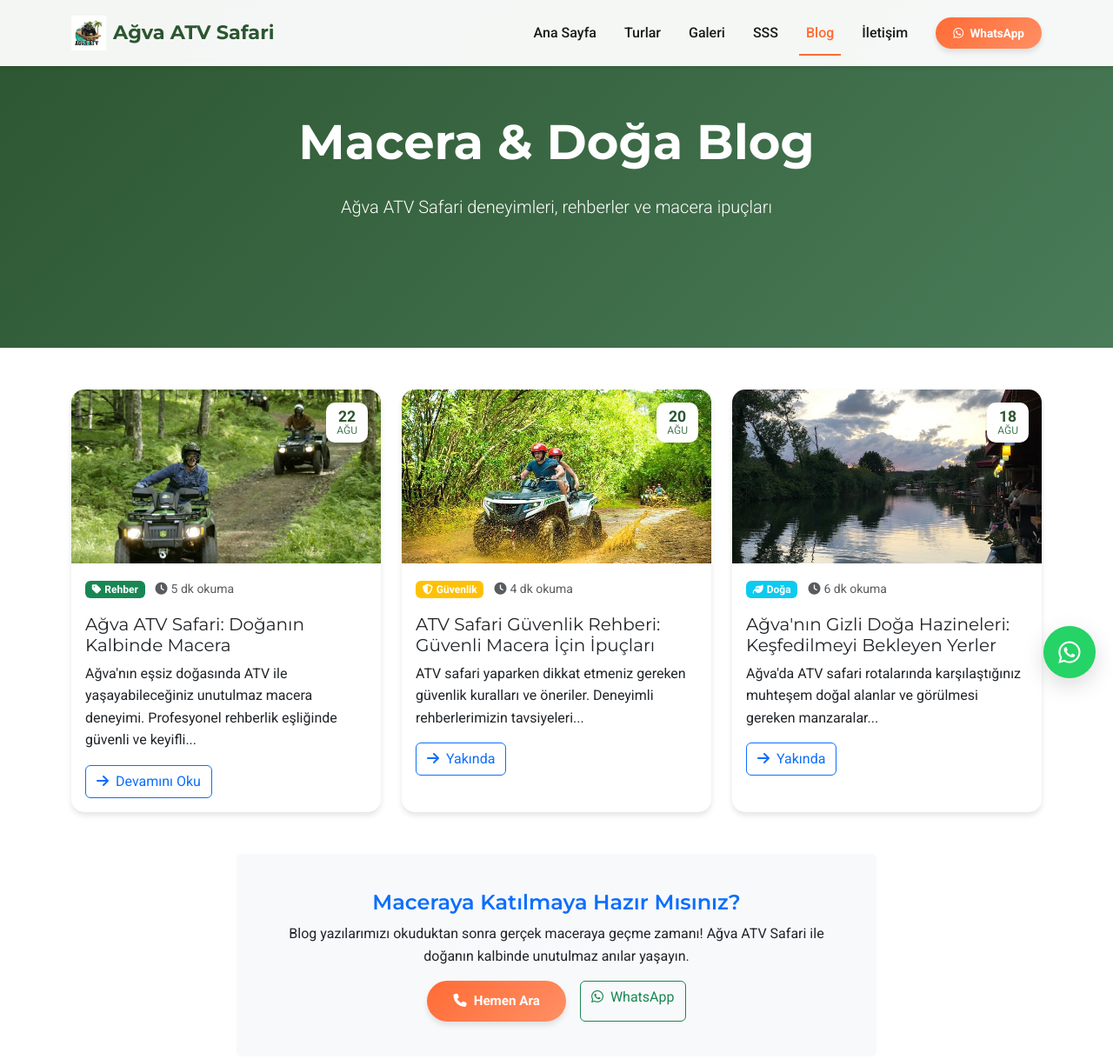
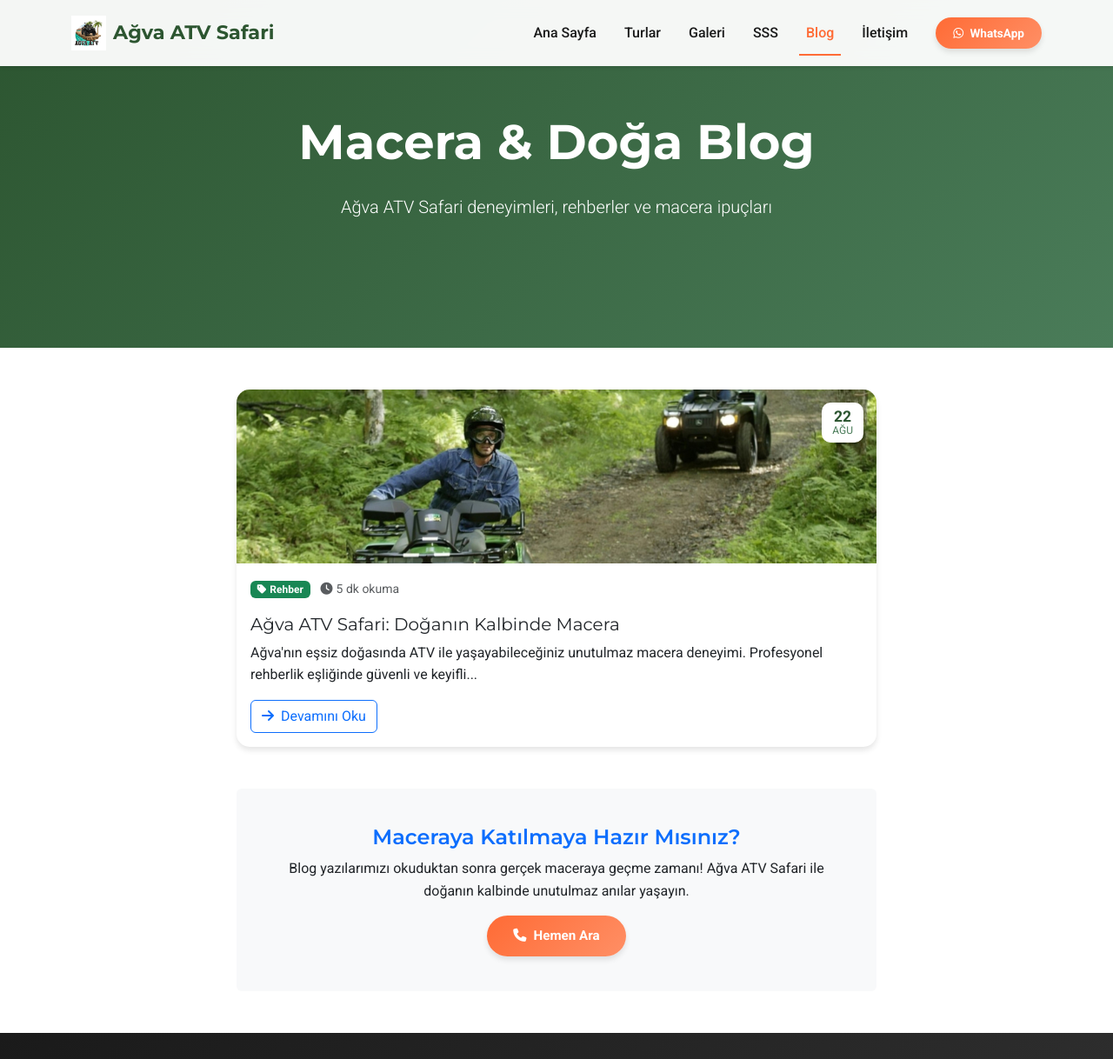
Before and after one commit to Grkmmkuru/agva-atv-safari, a website: page agva-atv-safari/output/results/blog.html in a window 1280 px wide. Shown: the top 1218 px of the page at 87% size. Drawn offline with nearby package versions, Linux system fonts and the light colour scheme.

Commit message:
fix: Blog sayfası tasarım düzeltmeleri ve iyileştirmeleri
🎯 Ana Değişiklikler:
- Blog sayfasından dummy blog yazıları kaldırıldı, sadece gerçek blog yazısı kaldı
- Blog sayfasından WhatsApp floating button kaldırıldı
- CTA bölümünden WhatsApp butonu kaldırıldı, sadece telefon butonu kaldı
- Ana blog kartı merkezi hizalandı (col-lg-8 mx-auto)

🔧 Blog Post Hero Düzeltmeleri:
- Hero bölümüne navbar için padding-top eklendi (80px)
- Z-index düzenlemeleri yapıldı (image: 1, overlay: 2, container: 3)
- Gradient overlay iyileştirildi (daha yumuşak geçiş)
- Mobile responsive padding eklendi (70px)
- Mobile başlık boyutu optimize edildi (1.8rem)

✅ Sonuçlar:
- Blog sayfası temiz ve odaklı görünüm
- Blog post hero bölümü düzgün çalışır halde
- Mobile uyumluluk iyileştirildi
- Tasarım tutarlılığı sağlandı

```diff
--- a/agva-atv-safari/output/results/blog.html
+++ b/agva-atv-safari/output/results/blog.html
@@ -95,8 +95,8 @@
     <section class="py-5">
         <div class="container">
             <div class="row g-4">
-                <!-- Blog Post 1 -->
-                <div class="col-lg-4 col-md-6">
+                <!-- Blog Post -->
+                <div class="col-lg-8 mx-auto">
                     <article class="card h-100 blog-card">
                         <div class="blog-card-image">
                             <img src="assets/images/blog/agva-atv-safari-hero.jpg" class="card-img-top" alt="Ağva ATV Safari Doğa Macerası" loading="lazy">
@@ -127,69 +127,7 @@
                     </article>
                 </div>
 
-                <!-- Blog Post 2 (Placeholder) -->
-                <div class="col-lg-4 col-md-6">
-                    <article class="card h-100 blog-card">
-                        <div class="blog-card-image">
-                            <img src="assets/images/blog/atv-safety-tips.jpg" class="card-img-top" alt="ATV Güvenlik İpuçları" loading="lazy">
-                            <div class="blog-card-date">
-                                <span class="date-day">20</span>
-                                <span class="date-month">Ağu</span>
-                            </div>
-                        </div>
-                        <div class="card-body">
-                            <div class="blog-meta mb-3">
-                                <span class="badge bg-warning me-2">
-                                    <i class="fas fa-shield-alt me-1"></i>Güvenlik
-                                </span>
-                                <small class="text-muted">
-                                    <i class="fas fa-clock me-1"></i>4 dk okuma
-                                </small>
-                            </div>
-                            <h3 class="card-title h5">
-                                <a href="#" class="text-decoration-none text-dark">
-                                    ATV Safari Güvenlik Rehberi: Güvenli Macera İçin İpuçları
-                                </a>
-                            </h3>
-                            <p class="card-text">ATV safari yaparken dikkat etmeniz gereken güvenlik kuralları ve öneriler. Deneyimli rehberlerimizin tavsiyeleri...</p>
-                            <a href="#" class="btn btn-outline-primary">
-                                <i class="fas fa-arrow-right me-2"></i>Yakında
-                            </a>
-                        </div>
-                    </article>
-                </div>
 
-                <!-- Blog Post 3 (Placeholder) -->
-                <div class="col-lg-4 col-md-6">
-                    <article class="card h-100 blog-card">
-                        <div class="blog-card-image">
-                            <img src="assets/images/blog/agva-nature-guide.jpg" class="card-img-top" alt="Ağva Doğa Rehberi" loading="lazy">
-                            <div class="blog-card-date">
-                                <span class="date-day">18</span>
-                                <span class="date-month">Ağu</span>
-                            </div>
-                        </div>
-                        <div class="card-body">
-                            <div class="blog-meta mb-3">
-                                <span class="badge bg-info me-2">
-                                    <i class="fas fa-leaf me-1"></i>Doğa
-                                </span>
-                                <small class="text-muted">
-                                    <i class="fas fa-clock me-1"></i>6 dk okuma
-                                </small>
-                            </div>
-                            <h3 class="card-title h5">
-                                <a href="#" class="text-decoration-none text-dark">
-                                    Ağva'nın Gizli Doğa Hazineleri: Keşfedilmeyi Bekleyen Yerler
-                                </a>
-                            </h3>
-                            <p class="card-text">Ağva'da ATV safari rotalarında karşılaştığınız muhteşem doğal alanlar ve görülmesi gereken manzaralar...</p>
-                            <a href="#" class="btn btn-outline-primary">
-                                <i class="fas fa-arrow-right me-2"></i>Yakında
-                            </a>
-                        </div>
-                    </article>
-                </div>
             </div>
 
             <!-- Call to Action -->
@@ -202,9 +140,6 @@
                             <div class="d-flex gap-3 justify-content-center flex-wrap">
                                 <a href="tel:+905313533555" class="btn btn-adventure">
                                     <i class="fas fa-phone me-2"></i>Hemen Ara
-                                </a>
-                                <a href="https://wa.me/905313533555?text=Merhaba%20Ağva%20ATV%20Safari!%20%0A%0A🏔️%20Blog%20yazınızı%20okudum,%20rezervasyon%20yapmak%20istiyorum.%0A%0A📅%20Tarih:%20%0A👥%20Kişi%20Sayısı:%20%0A📞%20İletişim:%20%0A%0ADetaylı%20bilgi%20alabilir%20miyim?" class="btn btn-outline-success" target="_blank">
-                                    <i class="fab fa-whatsapp me-2"></i>WhatsApp
                                 </a>
                             </div>
                         </div>
@@ -277,12 +212,7 @@
         </div>
     </footer>
 
-    <!-- WhatsApp Floating Button -->
-    <div class="whatsapp-float">
-        <a href="https://wa.me/905313533555?text=Merhaba%20Ağva%20ATV%20Safari!%20%0A%0A🏔️%20Blog%20sayfanızdan%20geliyorum.%0A%0A📅%20Tarih:%20%0A👥%20Kişi%20Sayısı:%20%0A📞%20İletişim:%20%0A%0ADetaylı%20bilgi%20alabilir%20miyim?" target="_blank" class="whatsapp-btn">
-            <i class="fab fa-whatsapp"></i>
-        </a>
-    </div>
+
 
     <!-- Bootstrap JS -->
     <script src="https://cdn.jsdelivr.net/npm/bootstrap@5.3.2/dist/js/bootstrap.bundle.min.js"></script>
--- a/agva-atv-safari/output/results/style.css
+++ b/agva-atv-safari/output/results/style.css
@@ -909,6 +909,7 @@ footer a:hover {
     min-height: 60vh;
     display: flex;
     align-items: center;
+    padding-top: 80px; /* navbar için boşluk */
 }
 
 .blog-post-image {
@@ -920,6 +921,7 @@ footer a:hover {
     background-size: cover;
     background-position: center;
     background-repeat: no-repeat;
+    z-index: 1;
 }
 
 .blog-post-overlay {
@@ -928,7 +930,13 @@ footer a:hover {
     left: 0;
     width: 100%;
     height: 100%;
-    background: linear-gradient(45deg, rgba(44, 85, 48, 0.8), rgba(74, 124, 89, 0.6));
+    background: linear-gradient(135deg, rgba(44, 85, 48, 0.75), rgba(74, 124, 89, 0.65));
+    z-index: 2;
+}
+
+.blog-post-hero .container {
+    position: relative;
+    z-index: 3;
 }
 
 .blog-post-content {
@@ -989,6 +997,11 @@ footer a:hover {
 @media (max-width: 768px) {
     .blog-post-hero {
         min-height: 50vh;
+        padding-top: 70px; /* mobile navbar için boşluk */
+    }
+
+    .blog-post-hero h1 {
+        font-size: 1.8rem !important;
     }
 
     .blog-content {
```
